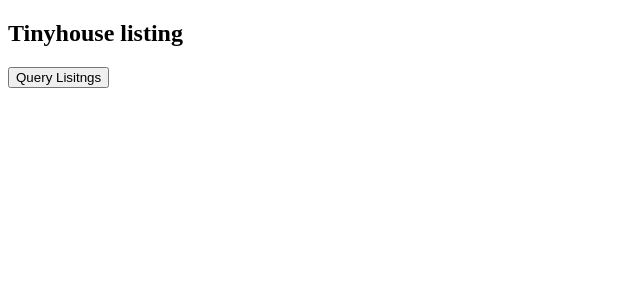
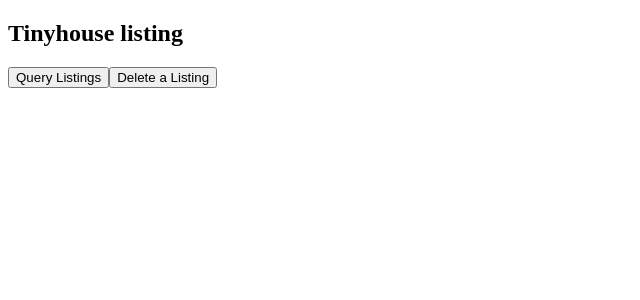
Before and after one commit to aloundoye/tinyhouse-frontend, a React (Create React App) app: page / in a window 1280 px wide. Shown: the top 300 px of the page, without its empty margins (0-640 px from the left). Built offline with nearby package versions, Linux system fonts and the light colour scheme.

Commit message:
delete a listing

```diff
--- a/src/lib/api/server.ts
+++ b/src/lib/api/server.ts
@@ -1,9 +1,10 @@
-interface Body {
+interface Body<TVariables> {
   query: string;
+  variables? : TVariables
 }
 
 export const server = {
-  fetch: async <TData = any> (body: Body) => {
+  fetch: async <TData = any, TVariables =any> (body: Body<TVariables>) => {
     const res = await fetch("/api", {
       method: "POST",
       headers: {
--- a/src/sections/Listings/Listings.tsx
+++ b/src/sections/Listings/Listings.tsx
@@ -1,6 +1,10 @@
 import React from "react";
 import { server } from "../../lib/api";
-import { ListingsData } from "./types";
+import {
+  DeleteListingData,
+  DeleteListingVariables,
+  ListingsData,
+} from "./types";
 
 const LISTINGS = `
   query Listings{
@@ -17,6 +21,14 @@
     }
   }
 `;
+
+const DELETE_LISTING = `
+  mutation DeleteListing($id: ID!){
+    deleteListing(id: $id){
+      id
+    }
+  }
+`;
 interface Props {
   title: string;
 }
@@ -26,11 +38,24 @@
     const { data } = await server.fetch<ListingsData>({ query: LISTINGS });
     console.log(data);
   };
+  const deleteListing = async () => {
+    const { data } = await server.fetch<
+      DeleteListingData,
+      DeleteListingVariables
+    >({
+      query: DELETE_LISTING,
+      variables: {
+        id: "61e31f3cf3593309e5185566",
+      },
+    });
 
+    console.log(data);
+  };
   return (
     <div>
       <h2>{title}</h2>
-      <button onClick={fetchLinstings}>Query Lisitngs</button>
+      <button onClick={fetchLinstings}>Query Listings</button>
+      <button onClick={deleteListing}>Delete a Listing</button>
     </div>
   );
 };
```
Also changed, not shown: src/sections/Listings/types.ts (+8 -0 lines).
